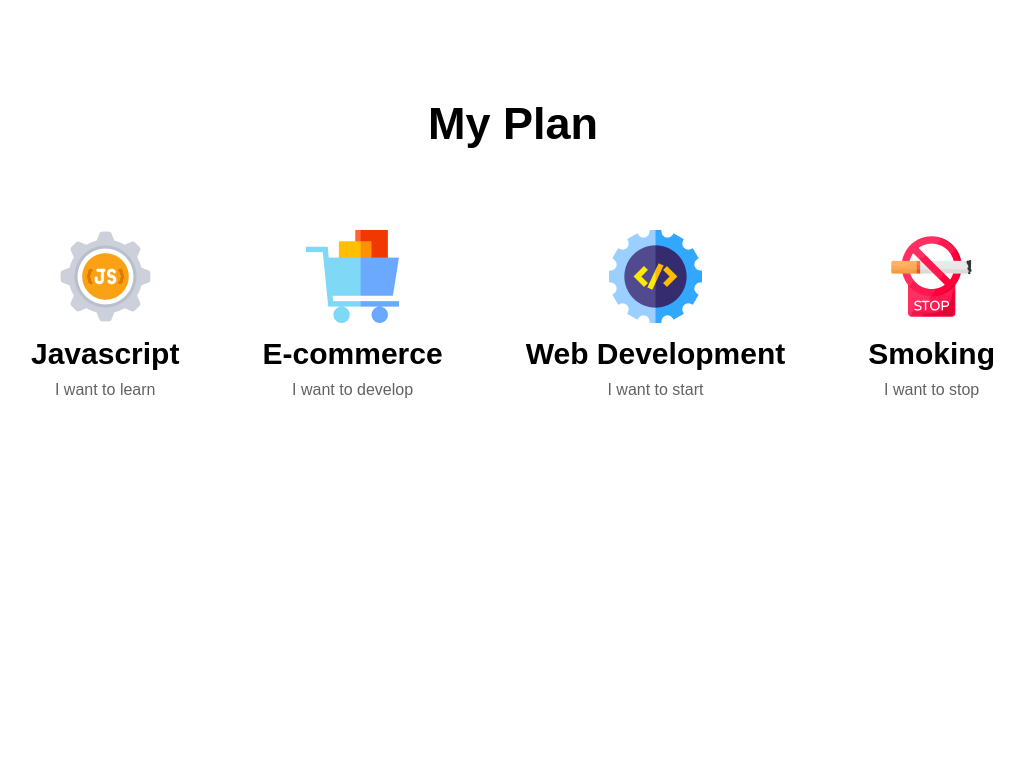
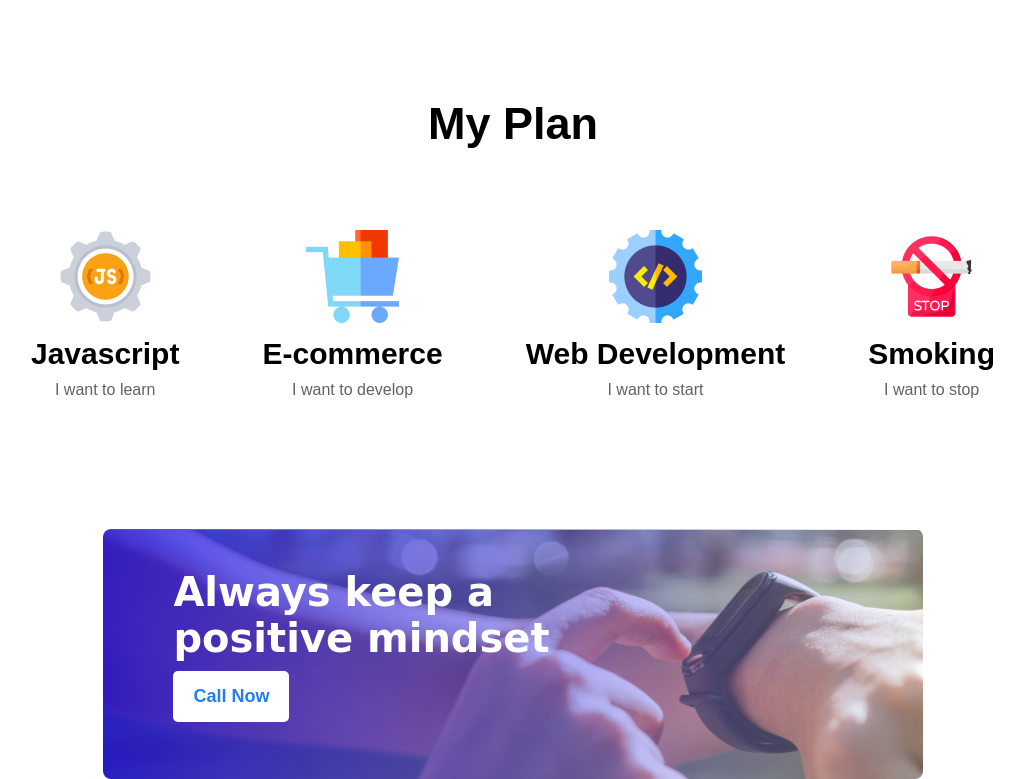
Before and after one commit to Mdsakib999/First-assignment, a plain HTML site: page index.html in a window 1280 px wide. Shown: the part 1663-2442 px from the top of the page, without its empty margins (127-1151 px from the left). Before the commit the page ends 2112 px from the top, so only its background shows below. Drawn offline with Linux system fonts and the light colour scheme.

Commit message:
Added Liner Bg

```diff
--- a/index.html
+++ b/index.html
@@ -78,6 +78,16 @@
             </div>
         </div>
 
+        <!-- liner background image -->
+
+        <div class="bg-image">
+            <div class="bg-image-txt">
+                <h2>Always keep a positive mindset</h2>
+
+                <button class="btn-primary">Call Now</button>
+            </div>
+        </div>
+
 
     </main>
 
--- a/style.css
+++ b/style.css
@@ -101,7 +101,7 @@ main{
     /* border: 2px solid red; */
     display: flex;
     justify-content: space-between;
-    margin: 20px 0;
+    margin: 20px 0 100px 0;
     padding: 30px;
 }
 
@@ -117,3 +117,28 @@ main{
     color: rgb(100, 97, 97);
 
 }
+
+/* Linear gradient image */
+
+.bg-image{
+    width: 80%;
+    height: 250px;
+    margin: auto;
+    border-radius: 8px;
+    background-image:
+    linear-gradient(to left, rgba(250, 250, 250, 0.318), rgba(30, 16, 224,.8)),
+    url('images/watch.png');
+    background-repeat: no-repeat;
+}
+
+.bg-image-txt{
+    width: 50%;
+    padding: 40px 0 0 70px;
+}
+
+.bg-image-txt h2{
+    color: #fff;
+    font-size: 40px;
+    font-family: cursive;
+    margin-bottom: 10px;
+}
```
